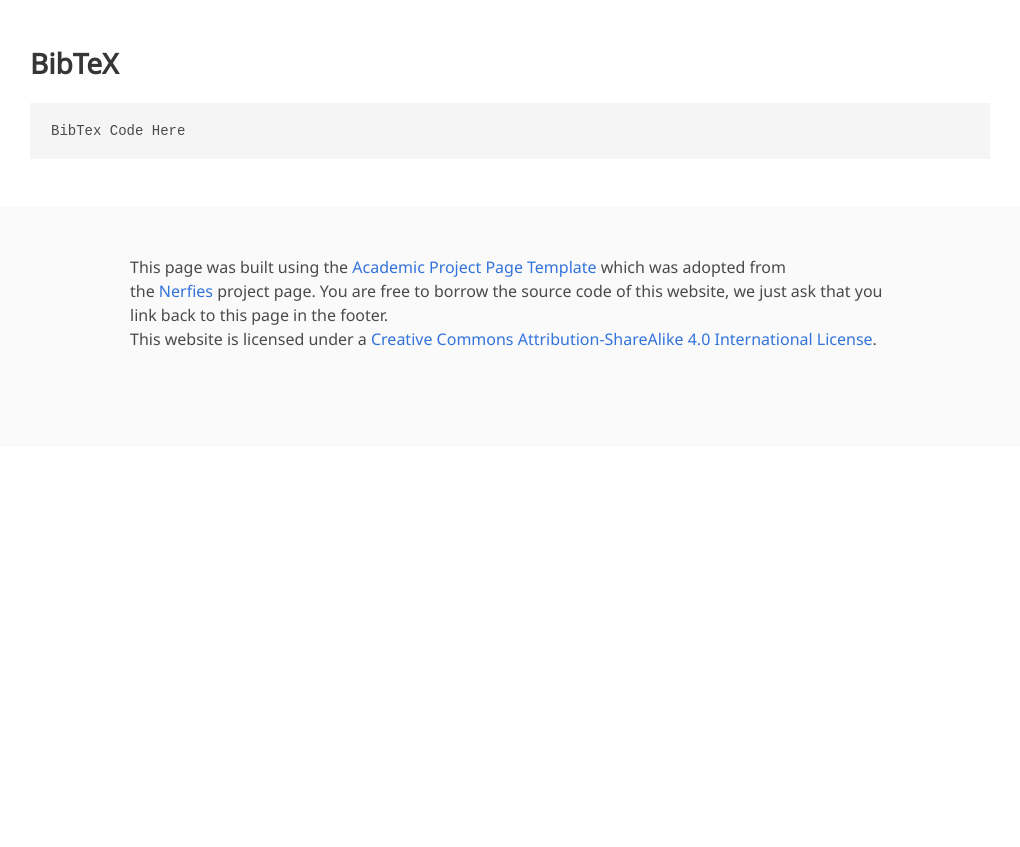
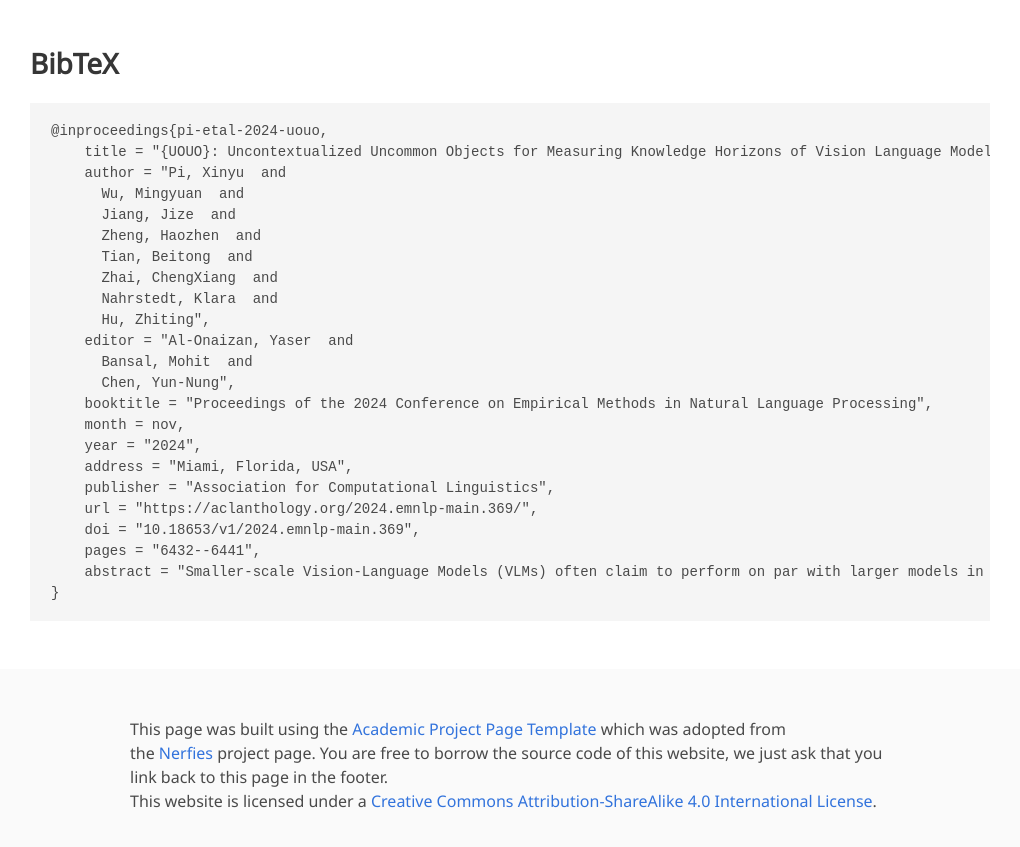
Before and after one commit to zoezheng126/UOUO-Website, a plain HTML site: page index.html in a window 1280 px wide. Shown: the part 3000-3847 px from the top of the page, without its empty margins (130-1150 px from the left). Before the commit the page ends 3447 px from the top, so only its background shows below. Drawn offline with nearby package versions, Linux system fonts and the light colour scheme; some icons are missing; a web font is replaced by a local one.

Commit message:
Update bib

```diff
--- a/index.html
+++ b/index.html
@@ -224,7 +224,29 @@
   <section class="section" id="BibTeX">
     <div class="container is-max-desktop content">
       <h2 class="title">BibTeX</h2>
-      <pre><code>BibTex Code Here</code></pre>
+      <pre><code>@inproceedings{pi-etal-2024-uouo,
+    title = "{UOUO}: Uncontextualized Uncommon Objects for Measuring Knowledge Horizons of Vision Language Models",
+    author = "Pi, Xinyu  and
+      Wu, Mingyuan  and
+      Jiang, Jize  and
+      Zheng, Haozhen  and
+      Tian, Beitong  and
+      Zhai, ChengXiang  and
+      Nahrstedt, Klara  and
+      Hu, Zhiting",
+    editor = "Al-Onaizan, Yaser  and
+      Bansal, Mohit  and
+      Chen, Yun-Nung",
+    booktitle = "Proceedings of the 2024 Conference on Empirical Methods in Natural Language Processing",
+    month = nov,
+    year = "2024",
+    address = "Miami, Florida, USA",
+    publisher = "Association for Computational Linguistics",
+    url = "https://aclanthology.org/2024.emnlp-main.369/",
+    doi = "10.18653/v1/2024.emnlp-main.369",
+    pages = "6432--6441",
+    abstract = "Smaller-scale Vision-Language Models (VLMs) often claim to perform on par with larger models in general-domain visual grounding and question-answering benchmarks while offering advantages in computational efficiency and storage. However, their ability to handle rare objects, which fall into the long tail of data distributions, is less understood. To rigorously evaluate this aspect, we introduce the {\textquotedblleft}Uncontextualized Uncommon Objects{\textquotedblright} (UOUO) benchmark. This benchmark focuses on systematically testing VLMs with both large and small parameter counts on rare and specialized objects. Our comprehensive analysis reveals that while smaller VLMs maintain competitive performance on common datasets, they significantly underperform on tasks involving uncommon objects. We also propose an advanced, scalable pipeline for data collection and cleaning, ensuring the UOUO benchmark provides high-quality, challenging instances. These findings highlight the need to consider long-tail distributions when assessing the true capabilities of VLMs. Code and project details for UOUO can be found at https://zoezheng126.github.io/UOUO-Website/."
+}</code></pre>
     </div>
 </section>
 <!--End BibTex citation -->
```
